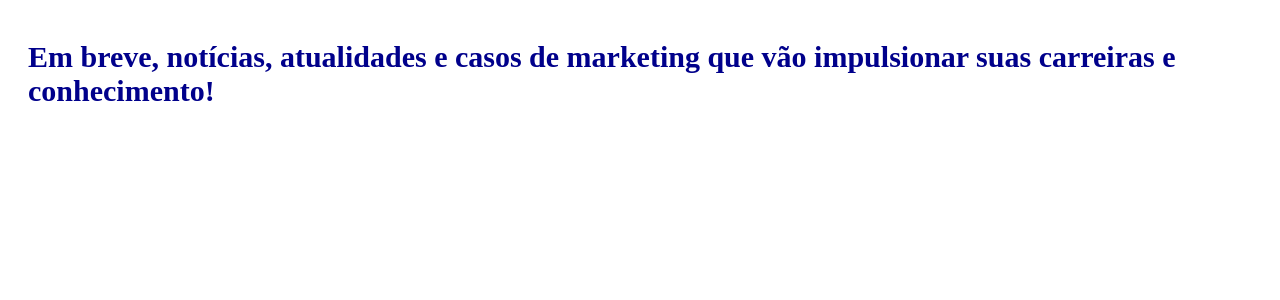
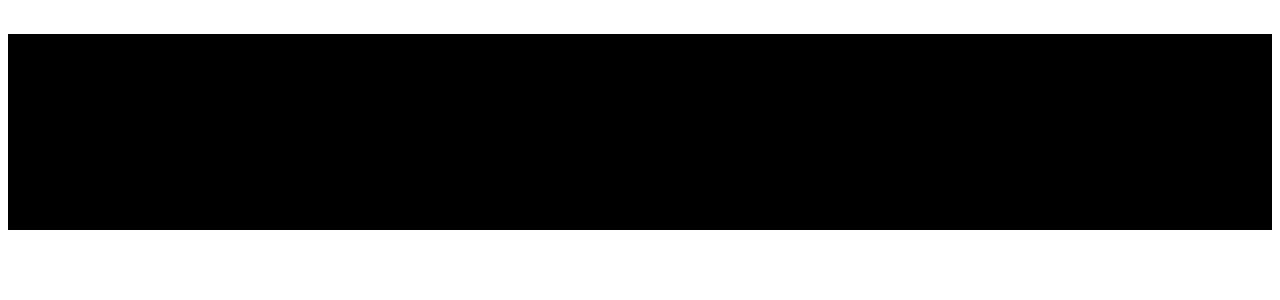
Before and after one commit to cajjunior/clone-tabnews, a Next.js app: page / in a window 1280 px wide. Shown: the top 300 px of the page. Built offline with nearby package versions, Linux system fonts and the light colour scheme.

Commit message:
alteração de estilo  na página principal

```diff
--- a/pages/index.js
+++ b/pages/index.js
@@ -2,11 +2,12 @@
   return (
     <h1
       style={{
-        color: "darkblue",
-        fontSize: "30px",
+        color: "darwhite",
+        backgroundColor: "black",
+        fontSize: "50px",
         fontFamily: "Athenian",
-        textAlign: "neter",
-        padding: "20px",
+        textAlign: "center",
+        padding: "40px",
       }}
     >
       Em breve, notícias, atualidades e casos de marketing que vão impulsionar
```
